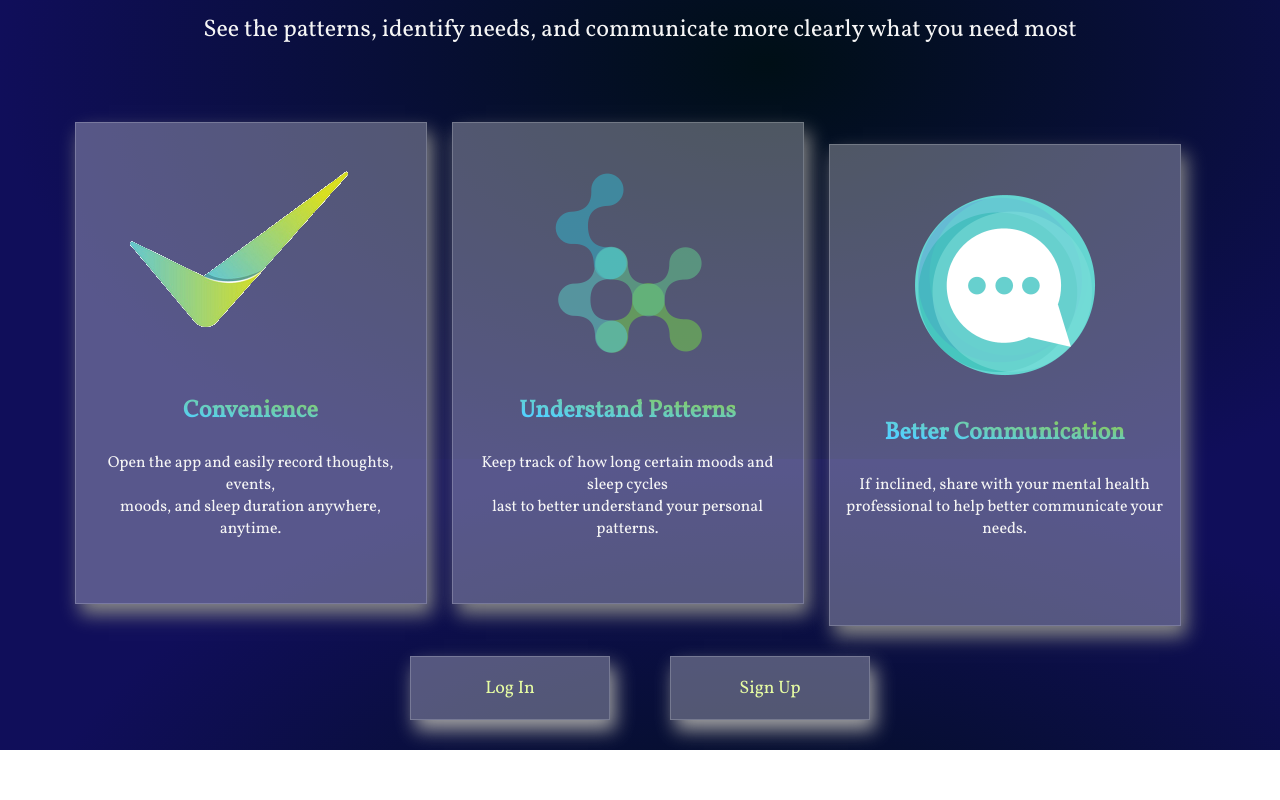
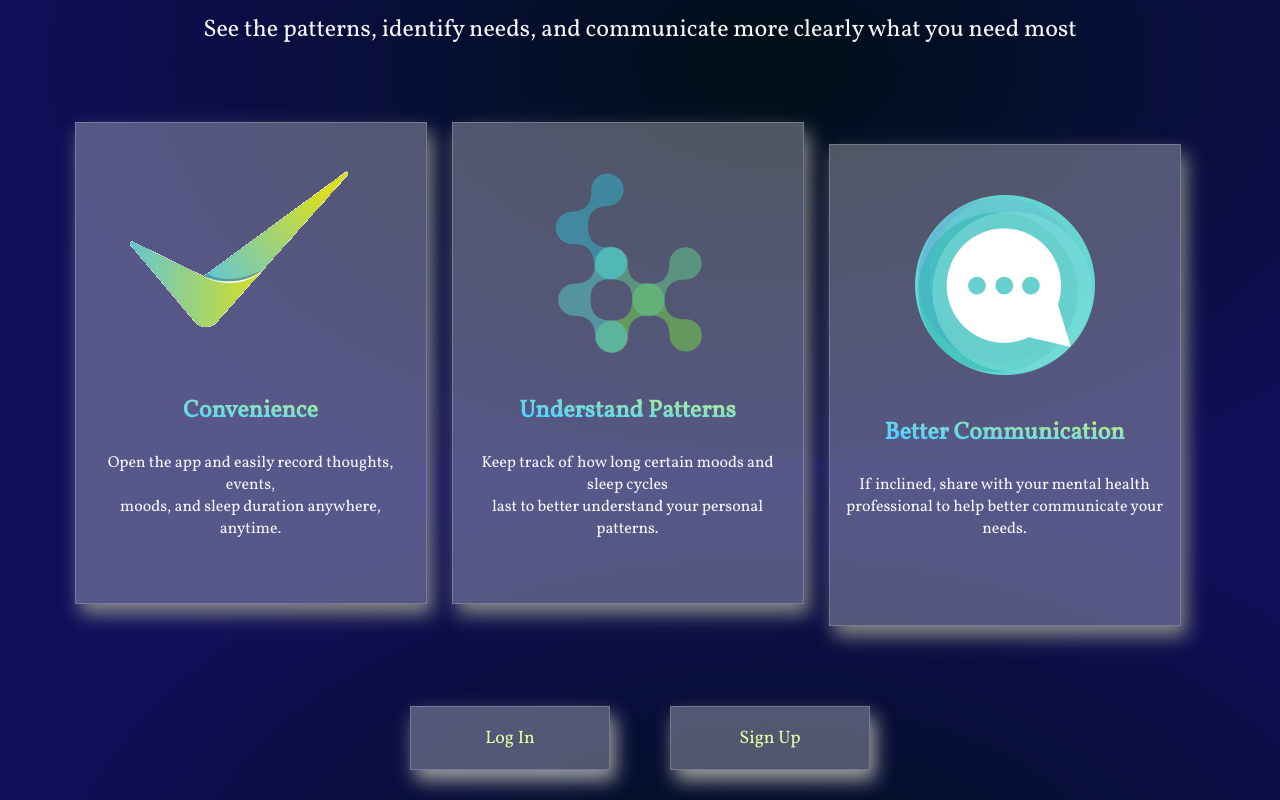
Before and after one commit to jessmichaud488/Patterns-Journal-Frontend, a React (Create React App) app: page / in a window 1280 px wide. Shown: the part 419-1219 px from the top of the page. Before the commit the page ends 1169 px from the top, so only its background shows below. Built offline with nearby package versions, Linux system fonts and the light colour scheme; no server answers.

Commit message:
CSS on buttons, login

```diff
--- a/src/App.css
+++ b/src/App.css
@@ -116,7 +116,7 @@ body {
 }
 
 .gradient {
-  background: radial-gradient(farthest-side at 98% 2%, #9cc61f, #53D1FE);
+  background: radial-gradient(farthest-side at 98% 2%, #d4fa63, #53D1FE);
   -webkit-background-clip: text;
   -webkit-text-fill-color: transparent;
 }
@@ -129,6 +129,12 @@ button {
   background-color: rgb(255,255,255, 0.3);
   box-shadow: 5px 10px 18px #a1a1a1;
   border: rgb(255,255,255, 0.2) 1px solid;
+  text-decoration: none !important;
+  color: #e7fda3;
+  font-size: 18px;
+  padding: 10px;
+  font-family: 'Vollkorn', serif;
+  margin-top: 80px;
 }
 
 .homepageButton {
--- a/src/LogIn.js
+++ b/src/LogIn.js
@@ -4,6 +4,7 @@ class LogIn extends React.Component {
 
 render () {
     return (
+    <form>
     <div className="login">
     <h1 className="gradient">Weclome back, its great to see you again!</h1>
     <input
@@ -21,6 +22,7 @@ render () {
 
     <button type="submit" onClick={this.props.handleLogInClick}>Submit</button>
     </div>
+    </form>
     );
 }
 }
```
